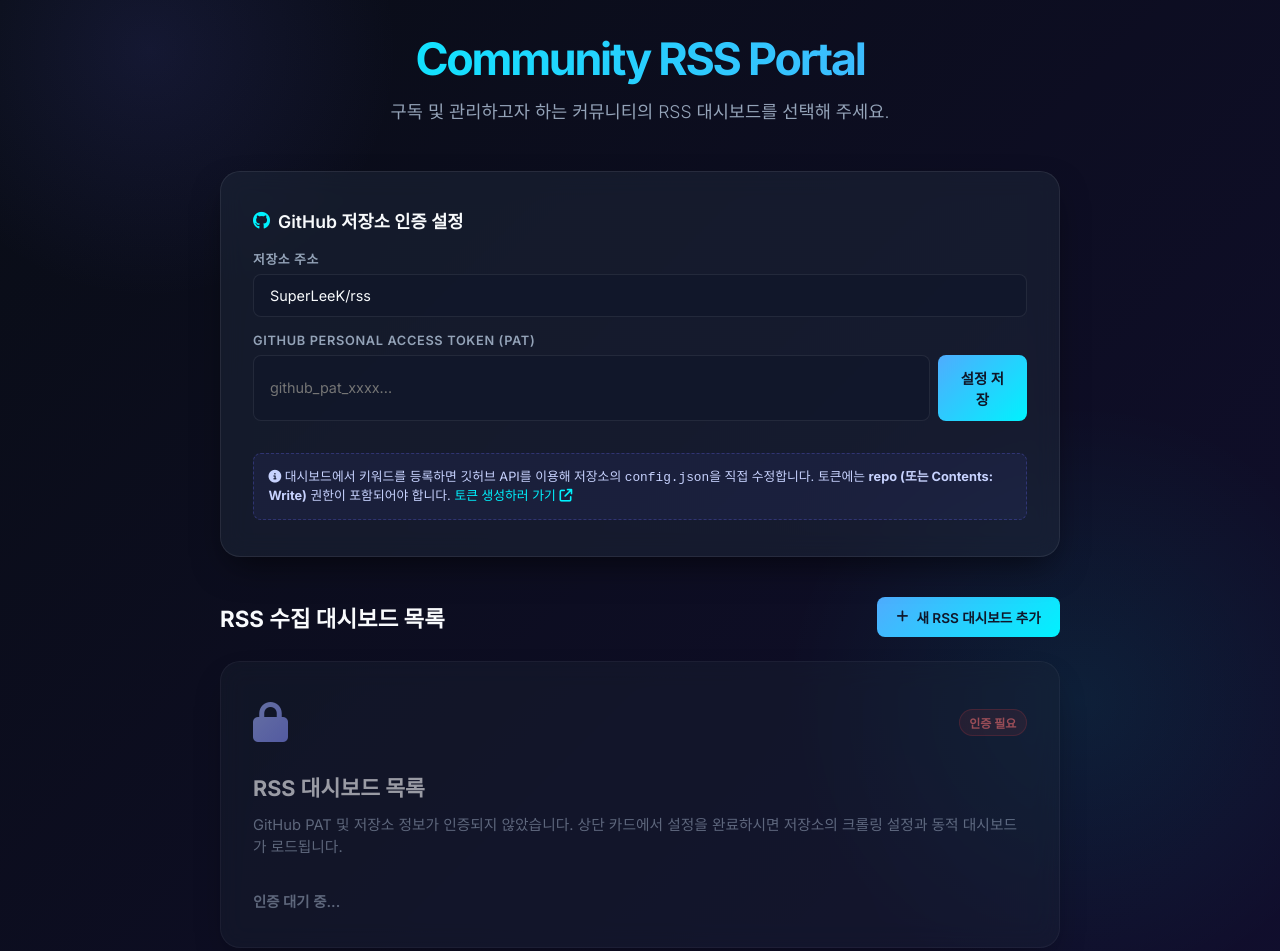
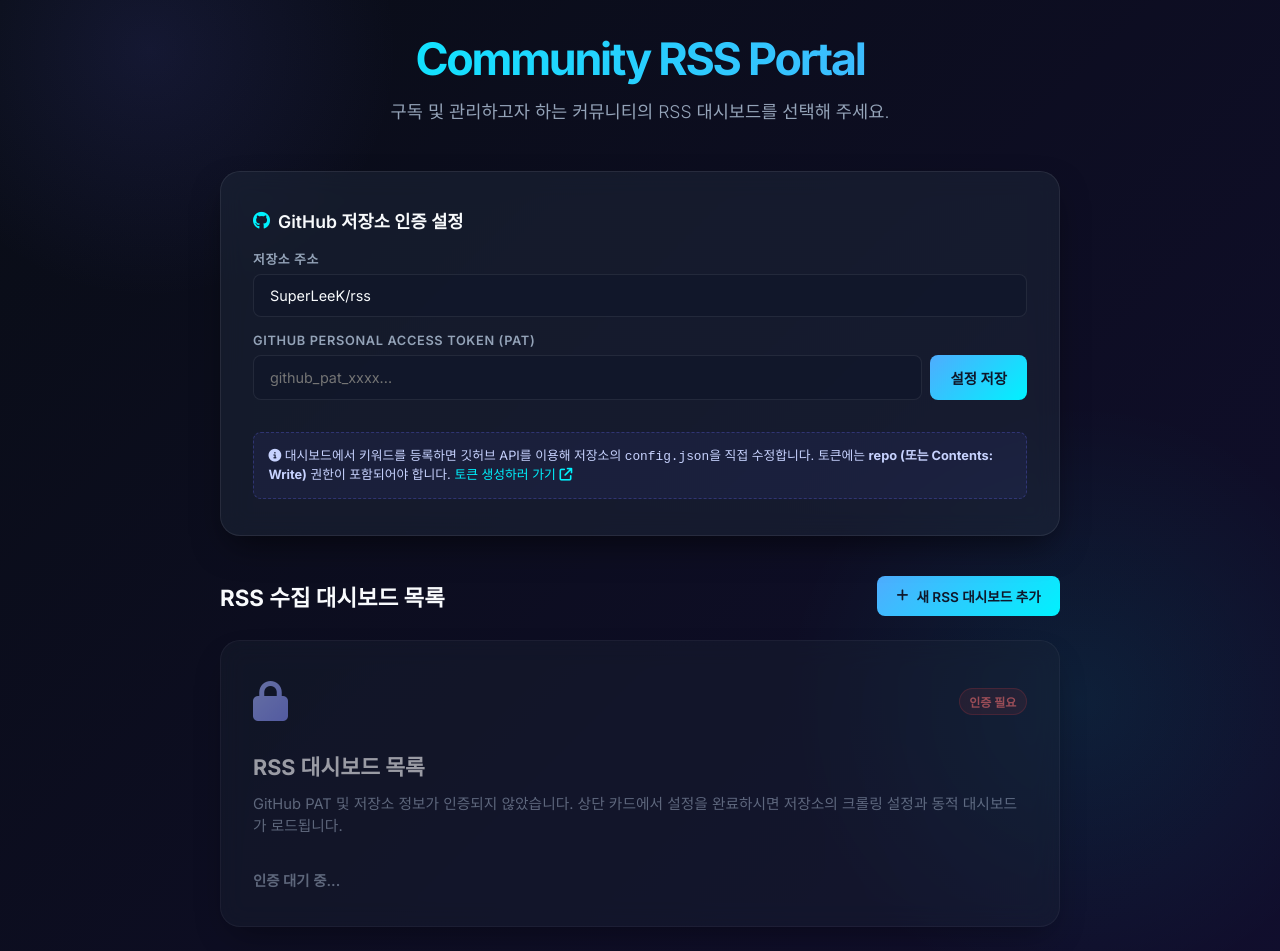
Before and after one commit to SuperLeeK/rss, a website: page index.html in a window 1280 px wide. Shown: the top 951 px of the page. Drawn offline with Linux system fonts and the light colour scheme.

Commit message:
fix: 모달 내 설정 폼 인풋창 가로너비 100% 꽉차게 레이아웃 버그 수정

```diff
--- a/index.html
+++ b/index.html
@@ -250,6 +250,10 @@
       font-family: inherit;
       font-size: 0.9rem;
       transition: all 0.2s ease;
+    }
+    .input-row input[type="text"], .input-row input[type="password"] {
+      width: auto;
+      flex: 1;
     }
     input[type="text"]:focus, input[type="password"]:focus, select:focus {
       outline: none;
```
Also changed, not shown: dashboard.html (+5 -1 lines).
